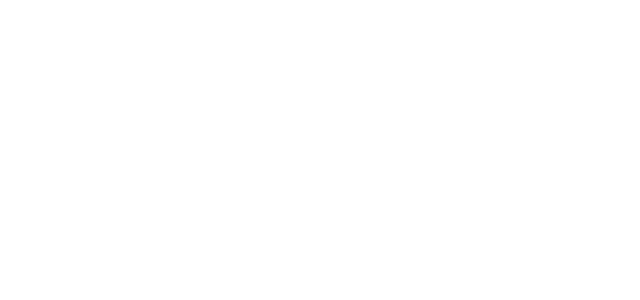
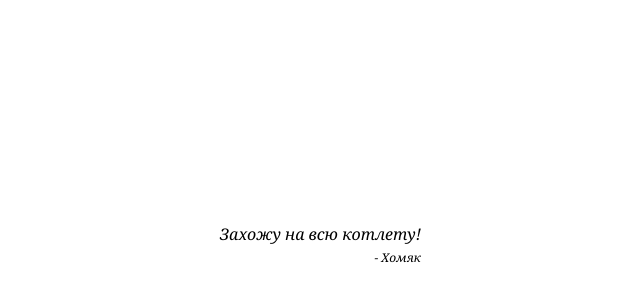
Before and after one commit to Paavveel/currency-app-react-redux-tdd, a React (Create React App) app: page / in a window 1280 px wide. Shown: the part 160-460 px from the top of the page, without its empty margins (399-1039 px from the left). Built offline with nearby package versions, Linux system fonts and the light colour scheme.

Commit message:
Add Quote styles, render the component

```diff
--- a/src/App.js
+++ b/src/App.js
@@ -1,12 +1,13 @@
 import React from 'react';
 import styles from './App.module.css';
+import { Quote } from './features/Quote';
 
 export function App() {
   return (
     <main className={styles.main}>
       {/* Header */}
       {/* Converter form */}
-      {/* Footer */}
+      <Quote />
     </main>
   );
 }
--- a/src/App.module.css
+++ b/src/App.module.css
@@ -1,5 +1,5 @@
 .main {
-  min-width: 400px;
+  max-width: 400px;
   min-height: 100vh;
   margin: auto;
   padding: 10px 20px;
--- a/src/features/Quote/Quote.js
+++ b/src/features/Quote/Quote.js
@@ -1,12 +1,13 @@
 import React from 'react';
+import styles from './Quote.module.css';
 import { quotes } from './quotes';
 
 export function Quote() {
   const { text, author } = quotes[0];
   return (
-    <>
+    <footer className={styles.quote}>
       <blockquote>{text}</blockquote>
-      <cite>- {author}</cite>
-    </>
+      <cite className={styles.author}>- {author}</cite>
+    </footer>
   );
 }
--- /dev/null
+++ b/src/features/Quote/Quote.module.css
@@ -0,0 +1,16 @@
+.quote {
+  margin: 10px 0 0;
+  text-align: end;
+  font-family: Georgia, 'Times New Roman', Times, serif;
+  font-style: italic;
+  line-height: 1.4;
+}
+
+.quote blockquote {
+  margin: 0;
+  padding: 0;
+}
+
+.author {
+  font-size: 0.75em;
+}
--- /dev/null
+++ b/src/features/Quote/index.js
@@ -0,0 +1 @@
+export * from './Quote';
```
